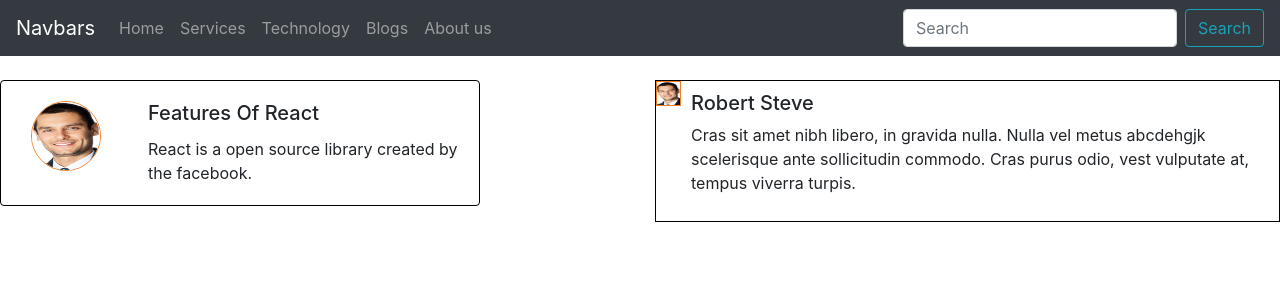
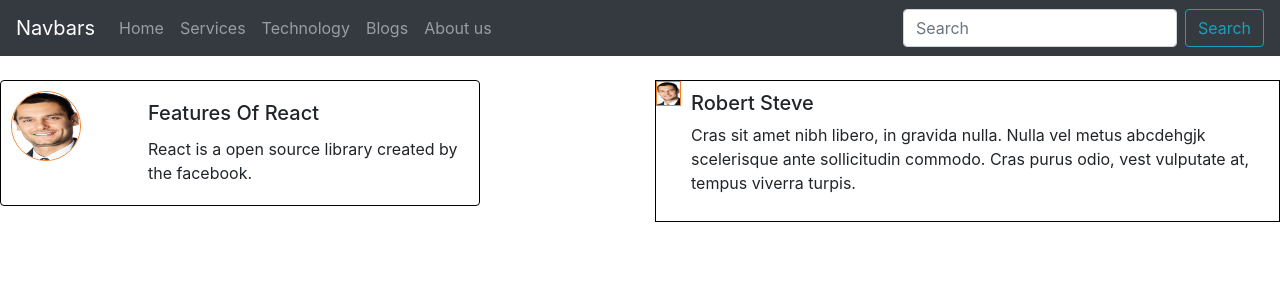
Before and after one commit to MdTauseef27/PracticePurpose, a React (Create React App) app: page / in a window 1280 px wide. Shown: the top 300 px of the page. Built offline with nearby package versions, Linux system fonts and the light colour scheme.

Commit message:
small changes

```diff
--- a/src/Component/Cardex.js
+++ b/src/Component/Cardex.jsx
@@ -11,7 +11,7 @@ export const Cardex = () => {
             src={ImgLogo}
             className="avatar"
             alt=""
-            style={{ border: "1px solid #F47E21" }}
+            style={{ border: "1px solid #F47E21", margin: "10px" }}
           />
         </Col>
         <Col sm={9}>
```
Also changed, not shown: src/Component/Mediaex.jsx (renamed from src/Component/Mediaex.js).
